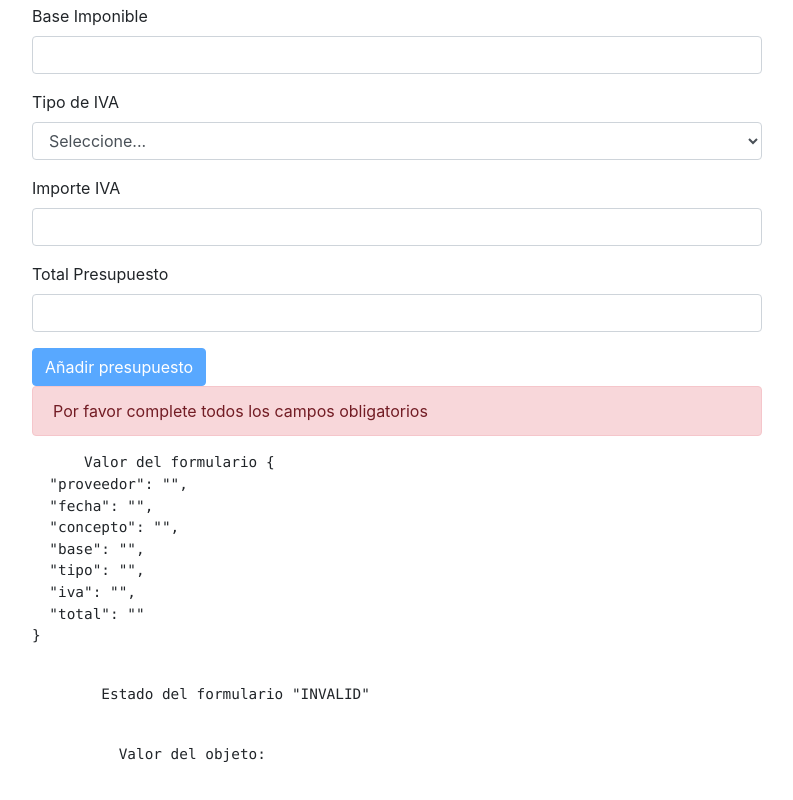
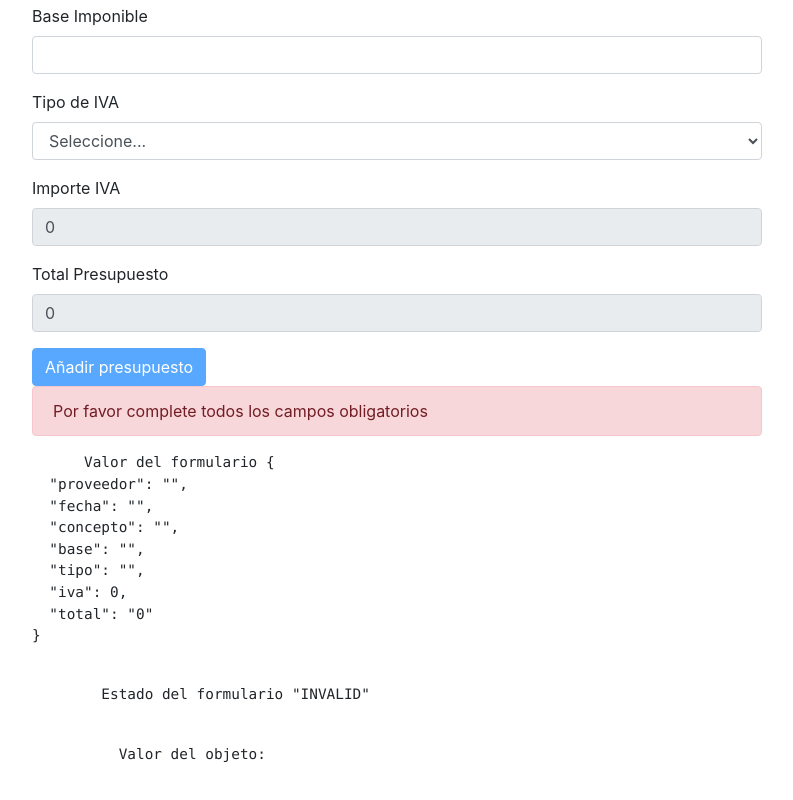
Before and after one commit to qu3qui/learning-Angular4, an Angular app in the folder appCompras/: page /addpres in a window 1280 px wide. Shown: the part 398-1198 px from the top of the page, without its empty margins (243-1036 px from the left). Built offline with nearby package versions, Linux system fonts and the light colour scheme.

Commit message:
value Changes
fromulario dinámico que actualiza los campos dependiendo de lo que se ingrese en otros complementarios, funcionalidad del diseño con Reactive

```diff
--- a/appCompras/src/app/presupuestos/addpres/addpres.component.html
+++ b/appCompras/src/app/presupuestos/addpres/addpres.component.html
@@ -39,12 +39,12 @@
 
       <div class="form-group">
         <label for="iva">Importe IVA</label>
-        <input type="number" class="form-control" id="iva" formControlName="iva">
+        <input type="number" class="form-control" id="iva" formControlName="iva" [(ngModel)]="presupuestoForm.value.iva" disabled>
       </div>
 
       <div class="form-group">
         <label for="total">Total Presupuesto</label>
-        <input type="number" class="form-control" id="total" formControlName="total">
+        <input type="number" class="form-control" id="total" formControlName="total" [(ngModel)]="presupuestoForm.value.total" disabled>
       </div>
 
       <button type="submit" class="btn btn-primary" [disabled]="presupuestoForm.invalid">Añadir presupuesto</button>
--- a/appCompras/src/app/presupuestos/addpres/addpres.component.ts
+++ b/appCompras/src/app/presupuestos/addpres/addpres.component.ts
@@ -9,6 +9,10 @@
 
   presupuestoForm: FormGroup;
   presupuesto: any;
+  base: any;
+  tipo: any;
+  iva: any = 0;
+  total: any = 0;
 
   constructor(private pf: FormBuilder ) { }
 
@@ -19,9 +23,21 @@
       concepto: ['', [Validators.required, Validators.minLength(10)]],
       base: ['', Validators.required],
       tipo: ['', Validators.required],
-      iva: ['', Validators.required],
-      total: ['', Validators.required]
+      iva: this.iva,
+      total: this.total
     });
+
+    this.onChanges();
+  }
+
+  onChanges(): void {
+    this.presupuestoForm.valueChanges.subscribe(valor => {
+      this.base = valor.base;
+      this.tipo = valor.tipo;
+      this.presupuestoForm.value.iva = this.base * this.tipo;
+      this.presupuestoForm.value.total = this.base + (this.base * this.tipo);
+    });
+
   }
 
   onSubmit() {
```
